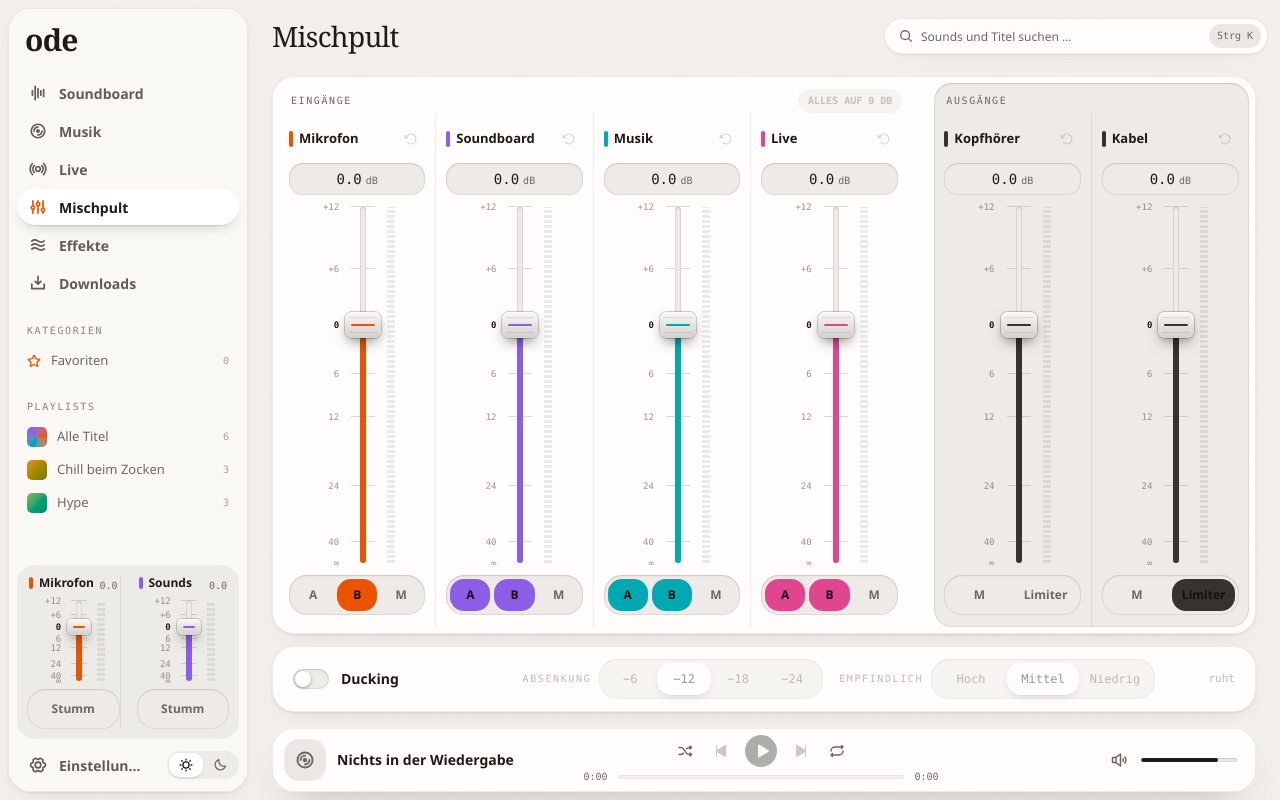
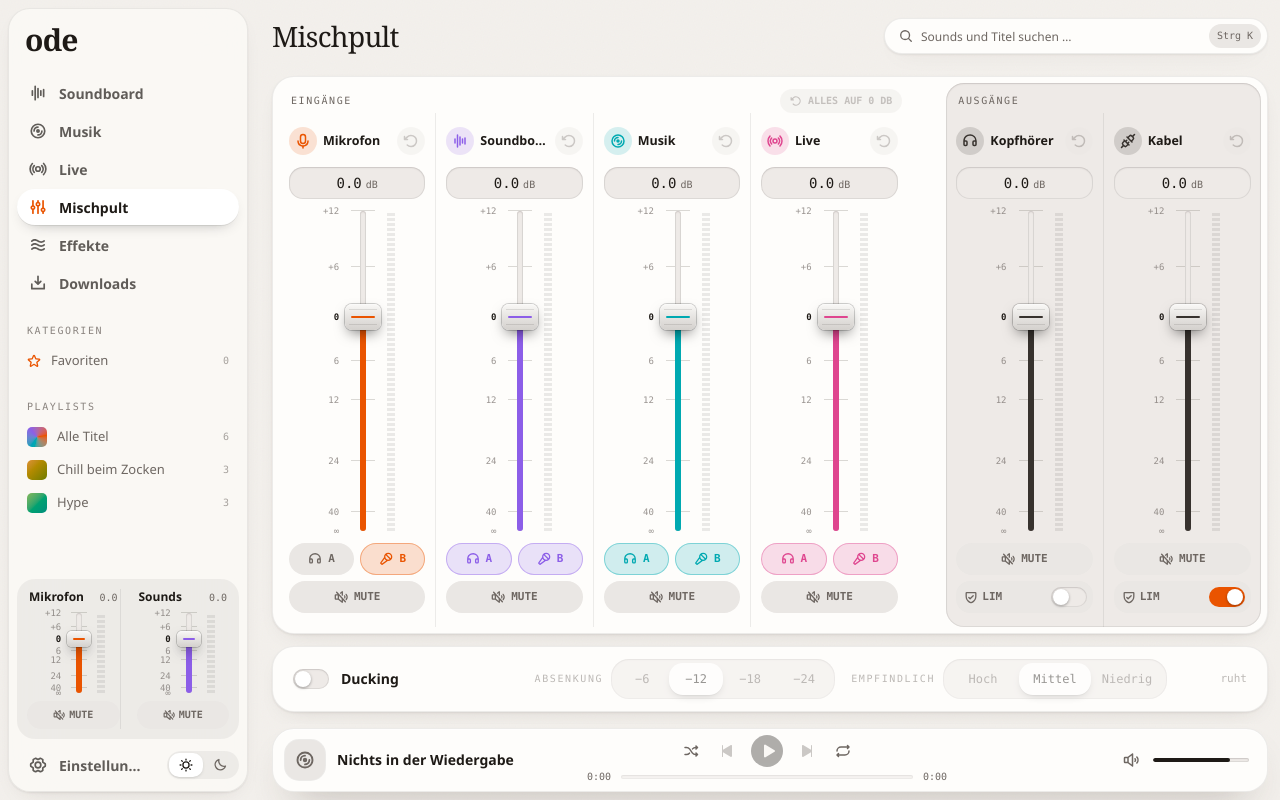
Before and after one commit to MosesCommitsFraud/Ode, a React (Vite) app: page / in a window 1280 px wide. Built offline with nearby package versions, Linux system fonts and the light colour scheme.

Commit message:
Kanalzüge zurück zum vorigen Look, Reset in jedem Kanal, Inhalt bündig rechts
Die Text-Schalter-Variante war schlechter; zurück zu Symbol, A/B- und
Mute-Tastern. Reset-Knopf jetzt in jedem Kanalzug, im Standard
ausgegraut. Alle Seiten und der Player enden rechts auf Höhe der
Fensterknöpfe.

```diff
--- a/src/components/mixer/ChannelStrip.tsx
+++ b/src/components/mixer/ChannelStrip.tsx
@@ -1,15 +1,12 @@
-import { ArrowCounterClockwise } from "@phosphor-icons/react";
 import type { CSSProperties, ReactNode } from "react";
+import { Headphones, MicrophoneStage as Mic2, ArrowCounterClockwise as RotateCcw, SpeakerSlash as VolumeX } from "@phosphor-icons/react";
 import { cn, formatDb } from "~/lib/utils";
 import { Fader } from "./Fader";
 import { Meter } from "./Meter";
 
-/**
- * Schalter im Kanalzug. An: gefüllt in der Kanalfarbe (`--ch`), bei
- * `tone="error"` rot. Aus: ruhig auf der vertieften Fläche.
- */
-export function StripToggle({
-  on,
+/** Taster wie auf einem Pult. */
+function PadButton({
+  active,
   onClick,
   title,
   children,
@@ -17,7 +14,7 @@ export function StripToggle({
   disabled,
   className,
 }: {
-  on: boolean;
+  active: boolean;
   onClick: () => void;
   title: string;
   children: ReactNode;
@@ -25,20 +22,20 @@ export function StripToggle({
   disabled?: boolean;
   className?: string;
 }) {
+  const color = tone === "error" ? "var(--error)" : "var(--ch)";
   return (
     <button
       type="button"
       title={title}
-      aria-pressed={on}
+      aria-pressed={active}
       disabled={disabled}
       onClick={onClick}
+      style={{ "--pad": color } as CSSProperties}
       className={cn(
-        "flex h-8 min-w-0 flex-1 cursor-default items-center justify-center rounded-lg text-xs font-semibold transition-colors duration-150 disabled:opacity-40",
-        on
-          ? tone === "error"
-            ? "bg-error text-white"
-            : "bg-[var(--ch)] text-[oklch(18%_0.02_50)]"
-          : "text-muted-foreground hover:bg-accent hover:text-foreground",
+        "relative flex h-8 flex-1 cursor-default items-center justify-center gap-1.5 rounded-xl font-mono text-2xs font-semibold transition-all duration-150 disabled:opacity-40 [&_svg]:size-3.5",
+        active
+          ? "bg-[color-mix(in_oklch,var(--pad)_18%,transparent)] text-[var(--pad)] shadow-[0_0_0_1px_color-mix(in_oklch,var(--pad)_40%,transparent)_inset]"
+          : "bg-muted text-muted-foreground hover:bg-accent hover:text-foreground active:scale-95",
         className,
       )}
     >
@@ -47,13 +44,9 @@ export function StripToggle({
   );
 }
 
-/** Mehrere Schalter in einer gemeinsamen Mulde. */
-export function ToggleGroup({ children }: { children: ReactNode }) {
-  return <div className="well flex gap-1 rounded-xl p-1">{children}</div>;
-}
-
 export interface StripProps {
   name: string;
+  icon: ReactNode;
   color: string;
   gainDb: number;
   muted: boolean;
@@ -66,8 +59,7 @@ export interface StripProps {
     onA: (on: boolean) => void;
     onB: (on: boolean) => void;
   };
-  /** Weitere Schalter, z. B. der Limiter der Ausgänge. */
-  extra?: ReactNode;
+  footer?: ReactNode;
   disabled?: boolean;
   /** Stellt Lautstärke, Mute, Routing und Limiter auf den Auslieferungszustand. */
   onReset: () => void;
@@ -76,6 +68,7 @@ export interface StripProps {
 
 export function ChannelStrip({
   name,
+  icon,
   color,
   gainDb,
   muted,
@@ -83,7 +76,7 @@ export function ChannelStrip({
   onGain,
   onMute,
   routing,
-  extra,
+  footer,
   disabled,
   onReset,
   isDefault,
@@ -93,14 +86,15 @@ export function ChannelStrip({
   return (
     <div
       style={{ "--ch": color } as CSSProperties}
-      className={cn(
-        "flex w-[calc((100vw-21rem)/6)] max-w-[10rem] min-w-[6.5rem] shrink-0 flex-col px-2.5 pt-2.5 pb-3",
-        disabled && "opacity-55",
-      )}
+      className={cn("flex w-[calc((100vw-21rem)/6)] max-w-[10rem] min-w-[6.5rem] shrink-0 flex-col px-2.5 py-3.5", disabled && "opacity-55")}
     >
-      <div className="flex h-8 items-center gap-1.5">
-        <span className="h-4 w-1 shrink-0 rounded-full bg-[var(--ch)]" />
-        <div className="min-w-0 flex-1 truncate text-[13px] font-semibold" title={name}>
+      <div className="flex items-center gap-1.5">
+        <span
+          className="flex size-7 shrink-0 items-center justify-center rounded-lg bg-[color-mix(in_oklch,var(--ch)_16%,transparent)] text-[var(--ch)] [&_svg]:size-4"
+        >
+          {icon}
+        </span>
+        <div className="min-w-0 flex-1 truncate text-[12.5px] font-semibold" title={name}>
           {name}
         </div>
         <button
@@ -108,24 +102,27 @@ export function ChannelStrip({
           title="Auf Standard zurücksetzen"
           disabled={isDefault}
           onClick={onReset}
-          className="flex size-7 shrink-0 cursor-default items-center justify-center rounded-lg text-muted-foreground transition-colors hover:bg-accent hover:text-foreground disabled:opacity-25 disabled:hover:bg-transparent [&_svg]:size-3.5"
+          className="flex size-7 shrink-0 cursor-default items-center justify-center rounded-lg bg-muted text-muted-foreground transition-colors hover:bg-accent hover:text-foreground disabled:opacity-35 disabled:hover:bg-muted disabled:hover:text-muted-foreground [&_svg]:size-4"
         >
-          <ArrowCounterClockwise />
+          <RotateCcw />
         </button>
       </div>
 
       <button
         type="button"
-        title={gainDb === 0 ? "Grundlautstärke 0 dB" : "Doppelklick auf den Fader oder hier: 0 dB"}
+        title={gainDb === 0 ? "Grundlautstärke 0 dB" : "Auf 0 dB zurücksetzen"}
         disabled={disabled || gainDb === 0}
         onClick={() => onGain(0)}
         className={cn(
-          "well mt-2 cursor-default rounded-lg py-1.5 text-center font-mono text-sm font-medium tabular-nums transition-colors",
+          "well group/db relative mt-3 cursor-default rounded-lg py-1.5 text-center font-mono text-sm font-medium tabular-nums transition-colors",
           muted ? "text-error-foreground" : gainDb > 0 ? "text-[var(--ch)]" : "text-foreground",
         )}
       >
         {muted ? "MUTE" : formatDb(gainDb)}
         {!muted && <span className="ml-1 text-3xs text-muted-foreground">dB</span>}
+        {gainDb !== 0 && !disabled && (
+          <RotateCcw className="absolute top-1/2 right-2 size-3 -translate-y-1/2 text-muted-foreground opacity-0 transition-opacity group-hover/db:opacity-100" />
+        )}
       </button>
 
       <div className="flex min-h-0 flex-1 justify-center">
@@ -138,39 +135,39 @@ export function ChannelStrip({
         />
       </div>
 
-      <div>
-        <ToggleGroup>
+      <div className="space-y-1.5">
         {routing && (
-            <>
-              <StripToggle
+          <div className="flex gap-1.5">
+            <PadButton
               title="Auf Kopfhörer (A)"
-                on={routing.a}
+              active={routing.a}
               onClick={() => routing.onA(!routing.a)}
               disabled={disabled}
             >
-                A
-              </StripToggle>
-              <StripToggle
-                title="Ins virtuelle Mikrofon (B)"
-                on={routing.b}
+              <Headphones />A
+            </PadButton>
+            <PadButton
+              title="Auf virtuelles Mikrofon (B)"
+              active={routing.b}
               onClick={() => routing.onB(!routing.b)}
               disabled={disabled}
             >
-                B
-              </StripToggle>
-            </>
+              <Mic2 />B
+            </PadButton>
+          </div>
         )}
-          <StripToggle
+        <PadButton
           title={muted ? "Stummschaltung aufheben" : "Stummschalten"}
-            on={muted}
+          active={muted}
           tone="error"
           onClick={() => onMute(!muted)}
           disabled={disabled}
+          className="w-full"
         >
-            M
-          </StripToggle>
-          {extra}
-        </ToggleGroup>
+          <VolumeX />
+          {muted ? "STUMM" : "MUTE"}
+        </PadButton>
+        {footer}
       </div>
     </div>
   );
--- a/src/components/shell/MusicBar.tsx
+++ b/src/components/shell/MusicBar.tsx
@@ -195,7 +195,7 @@ export function MusicBar() {
   const VolumeIcon = volume === 0 ? VolumeX : volume < 0.5 ? Volume1 : Volume2;
 
   return (
-    <div className="px-6 pt-1 pb-2">
+    <div className="pl-6 pr-3 pt-1 pb-2">
       <div className="panel mx-auto flex h-16 items-center gap-4 rounded-2xl px-3 shadow-dock">
         <div className="flex min-w-0 flex-1 items-center gap-3">
           <Cover track={track} loading={state.loading} />
--- a/src/components/shell/OutputVolume.tsx
+++ b/src/components/shell/OutputVolume.tsx
@@ -1,5 +1,5 @@
+import { SpeakerSlash as VolumeX } from "@phosphor-icons/react";
 import type { CSSProperties } from "react";
-import { StripToggle, ToggleGroup } from "~/components/mixer/ChannelStrip";
 import { Fader } from "~/components/mixer/Fader";
 import { Meter } from "~/components/mixer/Meter";
 import type { ChannelId } from "~/lib/engine";
@@ -27,10 +27,7 @@ function MiniStrip({
   return (
     <div style={{ "--ch": color } as CSSProperties} className="flex min-w-0 flex-1 flex-col items-stretch">
       <div className="flex items-baseline justify-between gap-1 px-0.5">
-        <span className="flex min-w-0 items-center gap-1.5">
-          <span className="h-3 w-1 shrink-0 rounded-full bg-[var(--ch)]" />
-          <span className="truncate text-xs font-semibold">{label}</span>
-        </span>
+        <span className="truncate text-xs font-semibold">{label}</span>
         <span
           className={cn(
             "font-mono text-3xs tabular-nums",
@@ -50,16 +47,21 @@ function MiniStrip({
           className="py-2"
         />
       </div>
-      <ToggleGroup>
-        <StripToggle
-          title={muted ? `${label} einschalten` : `${label} stummschalten`}
-          on={muted}
-          tone="error"
-          onClick={() => onMute(!muted)}
-        >
-          Stumm
-        </StripToggle>
-      </ToggleGroup>
+      <button
+        type="button"
+        title={muted ? `${label} einschalten` : `${label} stummschalten`}
+        aria-pressed={muted}
+        onClick={() => onMute(!muted)}
+        className={cn(
+          "flex h-7 cursor-default items-center justify-center gap-1 rounded-lg font-mono text-3xs font-semibold transition-colors [&_svg]:size-3",
+          muted
+            ? "bg-error/16 text-error-foreground shadow-[0_0_0_1px_color-mix(in_oklch,var(--error)_40%,transparent)_inset]"
+            : "bg-muted text-muted-foreground hover:bg-accent hover:text-foreground",
+        )}
+      >
+        <VolumeX />
+        MUTE
+      </button>
     </div>
   );
 }
--- a/src/views/DownloadsView.tsx
+++ b/src/views/DownloadsView.tsx
@@ -322,7 +322,7 @@ export function DownloadsView() {
   };
 
   return (
-    <div className="flex h-full flex-col gap-4 px-6 pt-5 pb-4">
+    <div className="flex h-full flex-col gap-4 pl-6 pr-3 pt-3 pb-4">
       {ready ? <AddForm /> : <ToolsSetup />}
 
       <Card className="flex min-h-0 flex-1 flex-col p-3">
--- a/src/views/EffectsView.tsx
+++ b/src/views/EffectsView.tsx
@@ -299,7 +299,7 @@ export function EffectsView() {
   const voice = running ? (live?.voice ?? 0) : 0;
 
   return (
-    <div className="grid h-full grid-cols-6 grid-rows-[minmax(0,1fr)_minmax(0,1.5fr)] gap-3 overflow-hidden px-6 pt-3 pb-3">
+    <div className="grid h-full grid-cols-6 grid-rows-[minmax(0,1fr)_minmax(0,1.5fr)] gap-3 overflow-hidden pl-6 pr-3 pt-3 pb-3">
       <Module
         className="col-span-3"
         title="Noise Gate"
--- a/src/views/LiveView.tsx
+++ b/src/views/LiveView.tsx
@@ -1,4 +1,4 @@
-import { ArrowsClockwise } from "@phosphor-icons/react";
+import { ArrowsClockwise, Broadcast } from "@phosphor-icons/react";
 import { useEffect } from "react";
 import { ChannelStrip } from "~/components/mixer/ChannelStrip";
 import { Meter } from "~/components/mixer/Meter";
@@ -85,7 +85,7 @@ export function LiveView() {
   const sorted = [...sources].sort((a, b) => Number(b.playing) - Number(a.playing) || a.name.localeCompare(b.name));
 
   return (
-    <div className="grid h-full grid-cols-[minmax(0,1fr)_auto] gap-4 overflow-hidden px-6 pt-3 pb-3">
+    <div className="grid h-full grid-cols-[minmax(0,1fr)_auto] gap-4 overflow-hidden pl-6 pr-3 pt-3 pb-3">
       <div className="flex min-h-0 flex-col gap-4">
         {active && <ActiveSource source={active} />}
 
@@ -112,6 +112,7 @@ export function LiveView() {
       <Card className="flex min-h-0 p-1.5">
         <ChannelStrip
           name="Live"
+          icon={<Broadcast />}
           color="var(--ch-live)"
           gainDb={channel.gainDb}
           muted={channel.muted}
--- a/src/views/MixerView.tsx
+++ b/src/views/MixerView.tsx
@@ -1,19 +1,30 @@
-import { ChannelStrip, StripToggle } from "~/components/mixer/ChannelStrip";
+import {
+  ArrowCounterClockwise as RotateCcw,
+  Broadcast,
+  Headphones,
+  Microphone as Mic,
+  Plugs as Cable,
+  ShieldCheck,
+  VinylRecord as Disc3,
+  Waveform as AudioWaveform,
+} from "@phosphor-icons/react";
+import type { ReactNode } from "react";
+import { ChannelStrip } from "~/components/mixer/ChannelStrip";
 import { Card, SectionLabel, Segmented, Switch } from "~/components/ui/misc";
 import type { ChannelId, ChannelParams, Meters, OutputId, OutputParams } from "~/lib/engine";
 import { actions, useStore } from "~/lib/store";
 import { cn } from "~/lib/utils";
 
-const CHANNELS: { id: ChannelId; name: string; color: string; ready: boolean }[] = [
-  { id: "mic", name: "Mikrofon", color: "var(--ch-mic)", ready: true },
-  { id: "soundboard", name: "Soundboard", color: "var(--ch-soundboard)", ready: true },
-  { id: "music", name: "Musik", color: "var(--ch-music)", ready: true },
-  { id: "live", name: "Live", color: "var(--ch-live)", ready: true },
+const CHANNELS: { id: ChannelId; name: string; icon: ReactNode; color: string; ready: boolean }[] = [
+  { id: "mic", name: "Mikrofon", icon: <Mic />, color: "var(--ch-mic)", ready: true },
+  { id: "soundboard", name: "Soundboard", icon: <AudioWaveform />, color: "var(--ch-soundboard)", ready: true },
+  { id: "music", name: "Musik", icon: <Disc3 />, color: "var(--ch-music)", ready: true },
+  { id: "live", name: "Live", icon: <Broadcast />, color: "var(--ch-live)", ready: true },
 ];
 
-const OUTPUTS: { id: OutputId; name: string }[] = [
-  { id: "a", name: "Kopfhörer" },
-  { id: "b", name: "Kabel" },
+const OUTPUTS: { id: OutputId; name: string; icon: ReactNode }[] = [
+  { id: "a", name: "Kopfhörer", icon: <Headphones /> },
+  { id: "b", name: "Kabel", icon: <Cable /> },
 ];
 
 /** Auslieferungszustand der Kanäle und Ausgänge, wie im Store. */
@@ -57,16 +68,17 @@ function Console() {
             onClick={() => actions.resetLevels()}
             className="flex h-6 cursor-default items-center gap-1.5 rounded-full bg-muted px-2.5 font-mono text-3xs font-semibold text-muted-foreground uppercase transition-colors hover:bg-accent hover:text-foreground disabled:opacity-40 [&_svg]:size-3"
           >
-            Alles auf 0 dB
+            <RotateCcw /> Alles auf 0 dB
           </button>
         </div>
         <div className="flex flex-1 divide-x divide-hairline">
-          {CHANNELS.map(({ id, name, color, ready }) => {
+          {CHANNELS.map(({ id, name, icon, color, ready }) => {
             const params = channels[id];
             return (
               <ChannelStrip
                 key={id}
                 name={name}
+                icon={icon}
                 color={color}
                 gainDb={params.gainDb}
                 muted={params.muted}
@@ -93,7 +105,7 @@ function Console() {
       <section className="well flex flex-col rounded-xl">
         <SectionLabel className="flex h-[30px] items-center px-3 pt-1.5">Ausgänge</SectionLabel>
         <div className="flex flex-1 divide-x divide-hairline">
-          {OUTPUTS.map(({ id, name }) => {
+          {OUTPUTS.map(({ id, name, icon }) => {
             const params = outputs[id];
             const out = id === "a" ? meters?.outA : meters?.outB;
             const reducing = params.limiter && (out?.gainReductionDb ?? 0) < -0.1;
@@ -101,6 +113,7 @@ function Console() {
               <ChannelStrip
                 key={id}
                 name={name}
+                icon={icon}
                 color="var(--ch-out)"
                 gainDb={params.gainDb}
                 muted={params.muted}
@@ -109,15 +122,17 @@ function Console() {
                 onMute={(muted) => actions.setOutput(id, { muted })}
                 isDefault={same(params, OUTPUT_DEFAULTS[id])}
                 onReset={() => actions.setOutput(id, OUTPUT_DEFAULTS[id])}
-                extra={
-                  <StripToggle
-                    title={reducing ? "Limiter greift gerade" : "Limiter: harte Obergrenze für diesen Ausgang"}
-                    on={params.limiter}
-                    onClick={() => actions.setOutput(id, { limiter: !params.limiter })}
-                    className={cn(reducing && "ring-2 ring-warning ring-inset")}
-                  >
-                    Limiter
-                  </StripToggle>
+                footer={
+                  <label className="flex h-8 items-center justify-between gap-1 rounded-lg bg-muted pr-1.5 pl-2 font-mono text-2xs font-semibold text-muted-foreground">
+                    <span className={cn("flex items-center gap-1 transition-colors", reducing && "text-warning-foreground")}>
+                      <ShieldCheck className="size-3.5" /> LIM
+                    </span>
+                    <Switch
+                      label="Limiter"
+                      checked={params.limiter}
+                      onCheckedChange={(limiter) => actions.setOutput(id, { limiter })}
+                    />
+                  </label>
                 }
               />
             );
@@ -192,7 +207,7 @@ function DuckingBar() {
 
 export function MixerView() {
   return (
-    <div className="flex h-full flex-col gap-3 overflow-hidden px-6 pt-3 pb-3">
+    <div className="flex h-full flex-col gap-3 overflow-hidden pl-6 pr-3 pt-3 pb-3">
       <Console />
       <DuckingBar />
     </div>
--- a/src/views/MusicView.tsx
+++ b/src/views/MusicView.tsx
@@ -261,7 +261,7 @@ export function MusicView() {
   };
 
   return (
-    <div className="relative flex h-full gap-4 px-6 pt-5 pb-4">
+    <div className="relative flex h-full gap-4 pl-6 pr-3 pt-3 pb-4">
       {/* Titel */}
       <section className="panel flex min-w-0 flex-1 flex-col rounded-2xl p-4">
         <div className="flex items-center gap-3 pb-3">
--- a/src/views/SettingsView.tsx
+++ b/src/views/SettingsView.tsx
@@ -92,7 +92,7 @@ function BufferCard() {
 
 export function SettingsView() {
   return (
-    <div className="grid h-full grid-cols-[minmax(0,1fr)_20rem] items-start gap-4 overflow-hidden px-6 pt-3 pb-4">
+    <div className="grid h-full grid-cols-[minmax(0,1fr)_20rem] items-start gap-4 overflow-hidden pl-6 pr-3 pt-3 pb-4">
       <div className="space-y-4">
         <DeviceSetup />
         <GeneralSettings />
```
Also changed, not shown: src/views/SoundboardView.tsx (+5 -5 lines). Lines whose indentation alone changed are shown as unchanged.
